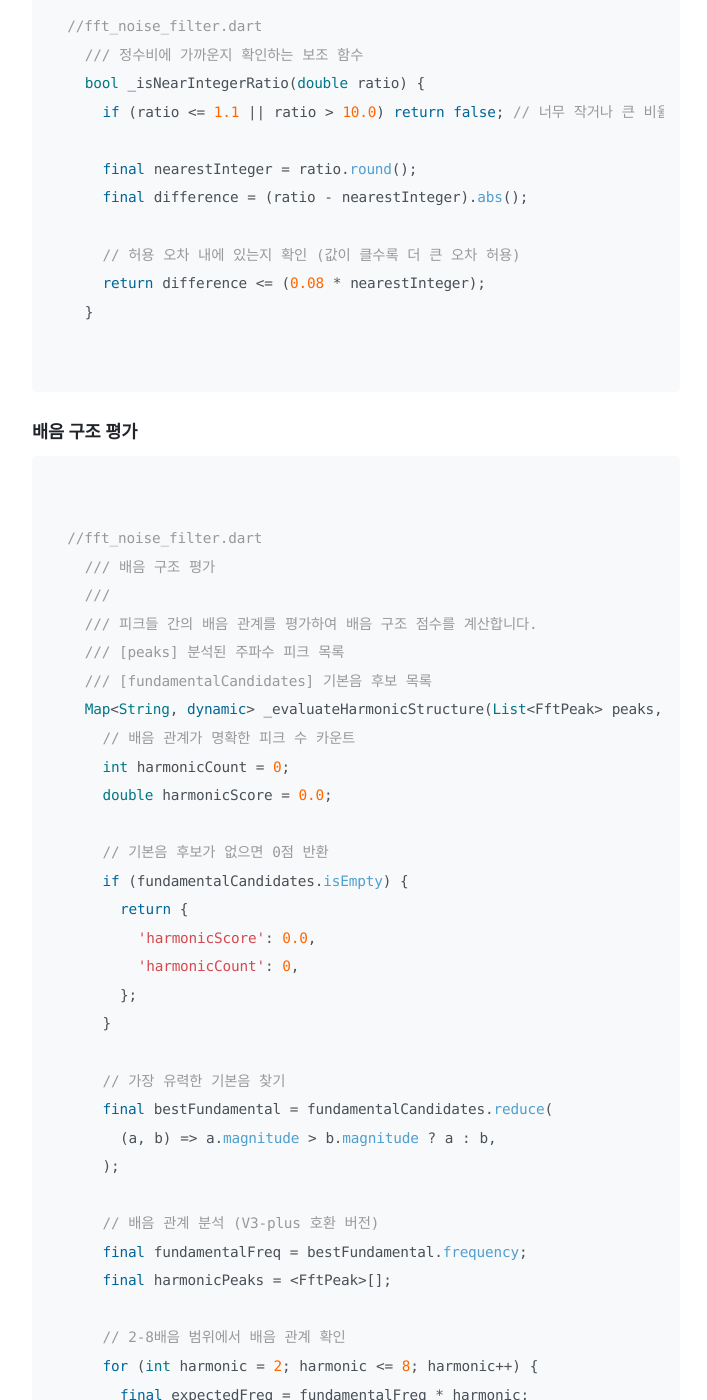
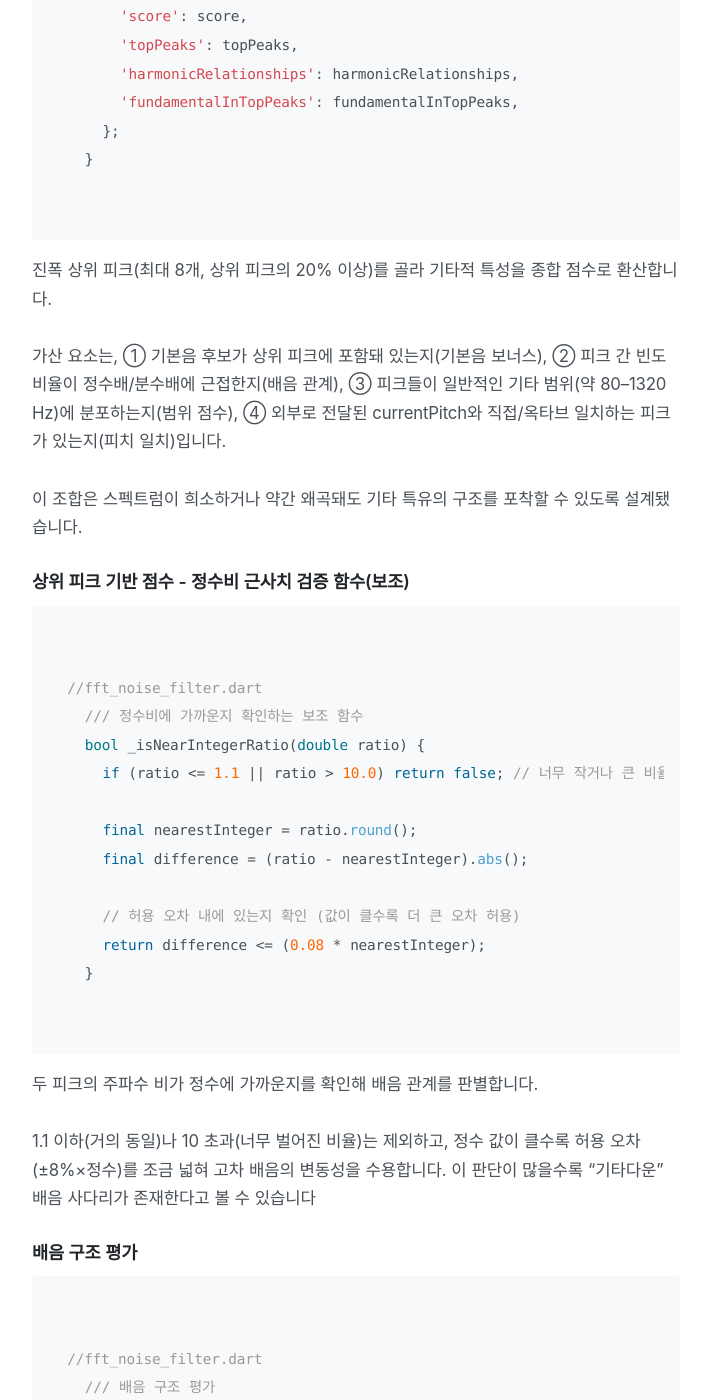
Before and after one commit to dc143cDev/dc143cDev.github.io, a Jekyll site: the page built from _posts/2025-05-02-guitar-app-3.md, in a window 1280 px wide and 1400 px high, scrolled down 22027 px. Shown: the whole window, without its empty margins (322-1029 px from the left). Built offline with Jekyll 4.4.1, drawn with Linux system fonts in a browser that asks for light colours; some web fonts are replaced; some of the changed text lies outside the part shown.

Commit message:
Update 2025-05-02-guitar-app-3.md

```diff
--- a/_posts/2025-05-02-guitar-app-3.md
+++ b/_posts/2025-05-02-guitar-app-3.md
@@ -429,6 +429,16 @@
   }
 ~~~
 
+기본음 후보 식별은 간단한 과정입니다.
+
+기타 유효 대역 내에서, 진폭을 내림차순으로 정렬한 후, 최대 진폭의 60% 이상인 피크들을 최대 5개까지 **기본음 후보**로 간주합니다.
+
+기본음이란, 배음의 원리를 설명드릴 때 말씀드렸던 **배음의 원음**으로, 감지된 연주 단위가 **단일 타현**인지, **다중현 타음**인지 구분할 때 가장 중요하게 사용되는 데이터입니다.
+
+절대값 대신 상대 임계를 사용하여 녹음 레벨(입력 볼륨)의 영향을 받지 않습니다.
+
+이 단계에서 후볼르 좁혀 두면, 이후 배음 구조 평가 시 상위 피크의 분석 정확도가 올라가고, 잡음성 피크를 걸러내기에 용이합니다.
+
 ##### 상위 피크 기반 점수
 ~~~dart
 //fft_noise_filter.dart
@@ -534,6 +544,16 @@
   }
 ~~~
 
+진폭 상위 피크(최대 8개, 상위 피크의 20% 이상)를 골라 기타적 특성을 종합 점수로 환산합니다.
+
+가산 요소는,
+① 기본음 후보가 상위 피크에 포함돼 있는지(기본음 보너스),
+② 피크 간 빈도 비율이 정수배/분수배에 근접한지(배음 관계),
+③ 피크들이 일반적인 기타 범위(약 80–1320 Hz)에 분포하는지(범위 점수),
+④ 외부로 전달된 currentPitch와 직접/옥타브 일치하는 피크가 있는지(피치 일치)입니다.
+
+이 조합은 스펙트럼이 희소하거나 약간 왜곡돼도 기타 특유의 구조를 포착할 수 있도록 설계됐습니다.
+
 ##### 상위 피크 기반 점수 - 정수비 근사치 검증 함수(보조)
 ~~~dart
 //fft_noise_filter.dart
@@ -548,6 +568,11 @@
     return difference <= (0.08 * nearestInteger);
   }
 ~~~
+
+두 피크의 주파수 비가 정수에 가까운지를 확인해 배음 관계를 판별합니다.
+
+1.1 이하(거의 동일)나 10 초과(너무 벌어진 비율)는 제외하고, 정수 값이 클수록 허용 오차(±8%×정수)를 조금 넓혀 고차 배음의 변동성을 수용합니다. 이 판단이 많을수록 “기타다운” 배음 사다리가 존재한다고 볼 수 있습니다
+
 
 ##### 배음 구조 평가
 ~~~dart
@@ -636,6 +661,13 @@
   }
 ~~~
 
+가장 유력한 기본음을 기준으로 2–8배 배음 위치에 해당하는 피크를 8% 오차 내에서 탐색해 개수를 셉니다.
+
+점수는 ① 배음 개수(최대 0.7), ② 기본음의 강도(최대 0.3), ③ 배음 진폭이 기본음 대비 자연스럽게 감쇠하는지(분포 점수)로 구성됩니다.
+
+결과에는 harmonicCount, fundamentalFreq 등 메타데이터도 함께 담겨 상위 로직(가중 결합·로깅)에 활용됩니다.
+
+
 ##### 에너지 분포 기반 분석 (저-중-고 비율)
 ~~~dart
 //fft_noise_filter.dart
@@ -716,6 +748,13 @@
   }
 ~~~
 
+샘플링레이트/FFT 크기(44.1kHz/4096)를 가정해 저·중·고역 대역을 구분하고, 각 대역 에너지 비율을 계산합니다.
+
+기타의 경험적 분포(저 35%, 중 45%, 고 15% 내외)에 가까울수록 높은 점수를 부여하며, 허용 오차를 다소 넓혀 현실 신호(마이킹·환경·이펙팅)에 견고하게 대응합니다.
+
+피크가 희소하거나 폴리/리듬성 노이즈로 스펙트럼이 넓게 번진 경우에도 유효한 대체 판단 근거로 작동합니다.
+
+
 ##### 시간적 일관성 검증(과거 결과와 비교)
 ~~~dart
 //fft_noise_filter.dart
@@ -736,3 +775,7 @@
     return (_temporalSmoothingFactor * historyAverage) + ((1.0 - _temporalSmoothingFactor) * currentConfidence);
   }
 ~~~
+
+최근 결과 이력(최대 3개)의 평균과 현재 값을 temporalSmoothingFactor=0.7로 지수가중평균해 순간적 스파이크나 단발성 미스를 완화합니다.
+
+이로써 실시간 판정의 깜빡임을 줄이고, UI/후속 모듈에서 안정적인 신뢰도 흐름을 확보합니다. 이력은 매 프레임 누적·유지됩니다.
```
